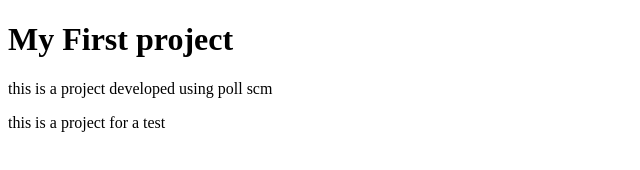
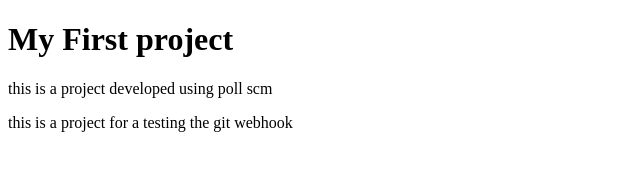
Before and after one commit to sai-45-kla/project1, a plain HTML site: page index.html in a window 1280 px wide. Shown: the whole page, without its empty margins (0-640 px from the left). Drawn offline with Linux system fonts and the light colour scheme.

Commit message:
git webhook

```diff
--- a/index.html
+++ b/index.html
@@ -4,7 +4,7 @@
 
 <h1>My First project </h1>
 <p>this is a project developed using poll scm</p>
-<p>this is a project for a test</p>
+<p>this is a project for a testing the git webhook</p>
 
 </body>
 </html>
```
